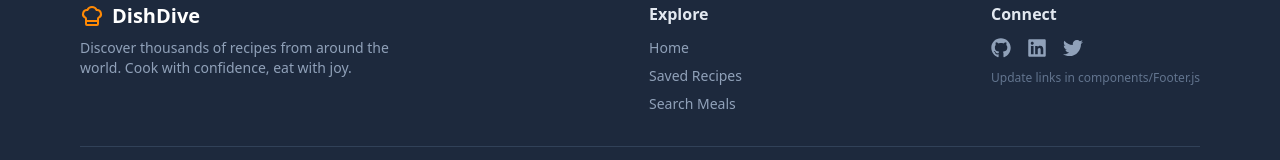
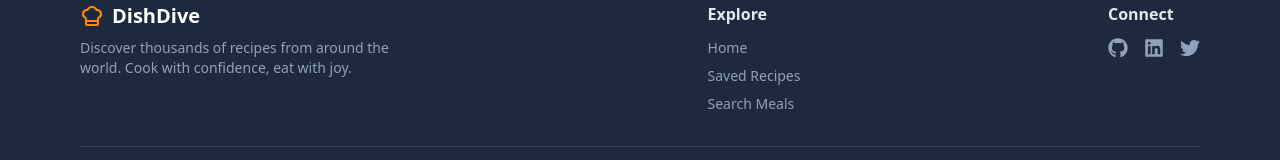
Before and after one commit to surajit20107/Dish-Dive, a Next.js app: page / in a window 1280 px wide. Shown: the part 1102-1262 px from the top of the page. Built offline with nearby package versions, Linux system fonts and the light colour scheme; no server answers.

Commit message:
footer updated

```diff
--- a/components/Footer.js
+++ b/components/Footer.js
@@ -73,9 +73,6 @@ export default function Footer() {
                 <FaTwitter className="w-5 h-5" />
               </a>
             </div>
-            <p className="text-slate-500 text-xs mt-3">
-              Update links in components/Footer.js
-            </p>
           </div>
         </div>
 
```
